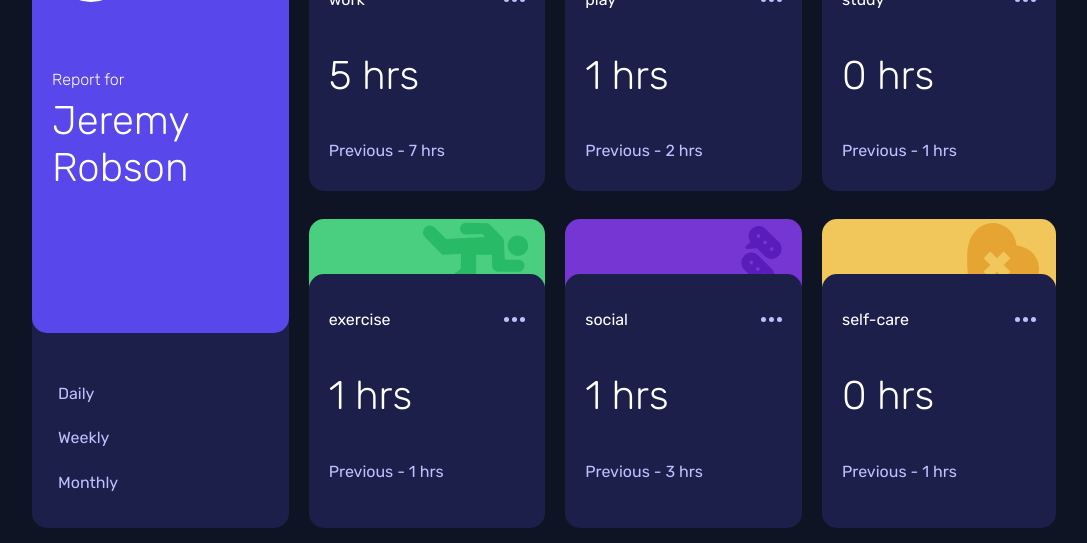
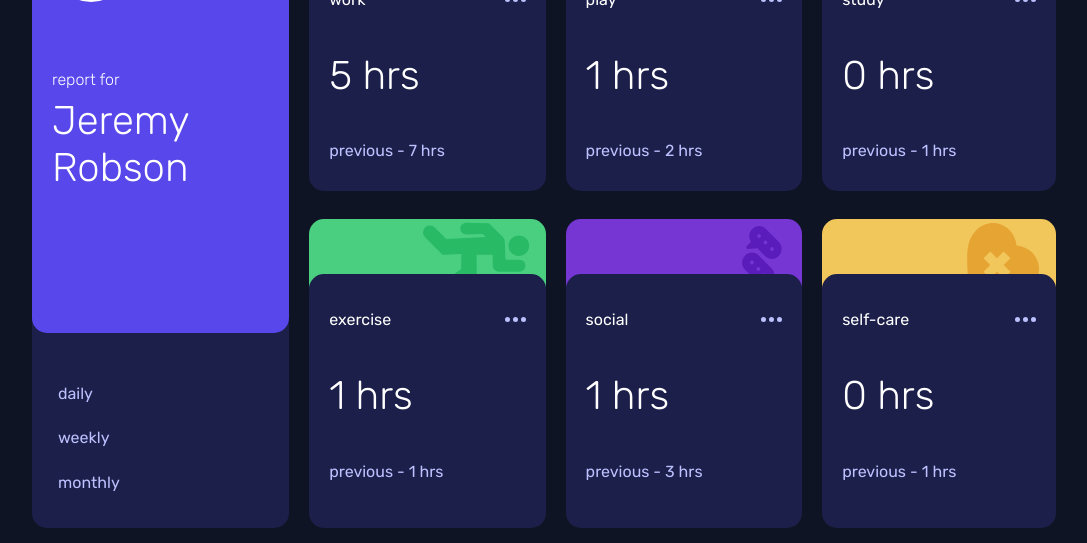
Before and after one commit to michaella23/activity-tracker, a React (Create React App) app: page / in a window 1280 px wide. Shown: the part 125-668 px from the top of the page, without its empty margins (96-1183 px from the left). Built offline with nearby package versions, Linux system fonts and the light colour scheme.

Commit message:
refactor, one function to rule them all!

```diff
--- a/src/Activity.js
+++ b/src/Activity.js
@@ -3,27 +3,25 @@ import React from "react"
 export default function Activity(props) {
 
     // need conditional rendering from daily, weekly, monthly, that can plug into the object notation
-    const activityGrid = props.timeSpent.map((activity) => {
-
+    const activityGrid = props.timeSpent.map(({title, image, timeframe}) => {
 
         return (
             <div className="grid-item">
-                <div className={activity.title}>
-                    <img src={activity.image} alt=""/>
+                <div className={title}>
+                    <img src={image} alt="activity icon"/>
                 </div>
                 <div className="card">
                     <div className="activity">
-                        <p>{activity.title}</p>
-                        <img src="./images/icon-ellipsis.svg" alt="" />
+                        <p>{title}</p>
+                        <img src="./images/icon-ellipsis.svg" alt="ellipsis" />
                     </div>
                     <div className="time">
-                        <h1 id="activity-time">{activity.timeframe.current} hrs</h1>
-                        <p className="previous"><span id="activity-previous">Previous - </span><span>{activity.timeframe.previous} hrs</span></p>
+                        <h1 id="activity-time">{timeframe.current} hrs</h1>
+                        <p className="previous"><span id="activity-previous">previous - </span><span>{timeframe.previous} hrs</span></p>
                     </div>
                 </div>
             </div>
         )
-
     })
 
     return (
--- a/src/App.js
+++ b/src/App.js
@@ -7,57 +7,30 @@ function App() {
 
 const [timeFrame, setTimeFrame] = React.useState([])
 
+let activitiesArray = []
 
-let array = []
+function setValues(event) {
+  data.forEach(({title, image, timeframes}) => {
+    let activityObj = {
+      title: title,
+      timeframe: event.target.value === "daily" ? timeframes.daily :
+                 event.target.value === "weekly" ? timeframes.weekly :
+                                                  timeframes.monthly,
 
-function setDaily() {
-  //document.getElementById("activity-previous").textContent = "Yesterday - "
-  data.forEach((activity) => {
-    let activityObj = {
-      title: activity.title,
-      timeframe: activity.timeframes.daily,
-      image: activity.image
+      image: image
     }
-    array.push(activityObj)
+    activitiesArray.push(activityObj)
   })
-  setTimeFrame(array)
-}
-
-function setWeekly() {
-  //document.getElementById("activity-previous").textContent += "Last week - "
-  data.forEach((activity) => {
-    let activityObj = {
-      title: activity.title,
-      timeframe: activity.timeframes.weekly,
-      image: activity.image
-    }
-    array.push(activityObj)
-  })
-  setTimeFrame(array)
-}
-
-function setMonthly() {
-  //document.getElementById("activity-previous").textContent = "Last month - "
-  data.forEach((activity) => {
-    let activityObj = {
-      title: activity.title,
-      timeframe: activity.timeframes.monthly,
-      image: activity.image
-    }
-    array.push(activityObj)
-  })
-  setTimeFrame(array)
+  setTimeFrame(activitiesArray)
 }
 
   return (
       <main className='grid'>
         <Person
-          renderDaily={setDaily}
-          renderWeekly={setWeekly}
-          renderMonthly={setMonthly}
+          renderValues={setValues}
         />
         <Activity
-          timeSpent={timeFrame}
+          timeSpent={timeFrame} /* current state */
         />
       </main>
   );
@@ -67,22 +40,51 @@ export default App;
 
 
 
+/* function setDaily() {
+  data.forEach(({title, image, timeframes}) => {
+    let activityObj = {
+      title: title,
+      timeframe: timeframes.daily,
+      image: image
+    }
+    activitiesArray.push(activityObj)
+  })
+  setTimeFrame(activitiesArray)
+}
+
+function setWeekly() {
+  data.forEach(({title, image, timeframes}) => {
+    let activityObj = {
+      title: title,
+      timeframe: timeframes.weekly,
+      image: image
+    }
+    activitiesArray.push(activityObj)
+  })
+  setTimeFrame(activitiesArray)
+}
+
+function setMonthly() {
+  data.forEach(({title, image, timeframes}) => {
+    let activityObj = {
+      title: title,
+      timeframe: timeframes.monthly,
+      image: image
+    }
+    activitiesArray.push(activityObj)
+  })
+  setTimeFrame(activitiesArray)
+} */
+
+/*
+          renderDaily={setDaily}
+          renderWeekly={setWeekly}
+          renderMonthly={setMonthly}
+*/
 
 
 
 // timeframes an object with 3 other objects
-// this returns daily, weekly, monthly for first object 'Work'
-// need to loop over data, conditionally render daily, weekly, or monthly with button click
-// need to give person the appropriate properties and pass down as props to components
+// this returns daily, weekly, monthly for first object 'Work'// need to loop over data, conditionally render daily, weekly, or monthly with button click
 // properties... maybe something will be equal to timeFrame, which will be toggled
-/*function timeView() {
-  //let activityTime = document.getElementById("activity-time")
-  //let activityPrevious = document.getElementById("activity-previous")
-  setTimeFrame(timeFrame.map((prevTimeFrame) => {
-    return prevTimeFrame.timesframes.weekly.current
-
-      //.current,
-      //prevTimeFrame.timesframes.weekly.previous
-     // need to return current and previous  and use a conditional for daily, weekly, monthly
-  }))
-}*/
+// need to return current and previous  and use a conditional for daily, weekly, monthly
--- a/src/Person.js
+++ b/src/Person.js
@@ -10,14 +10,14 @@ export default function Person(props) {
           <div className="jeremy">
             <img className="headshot" src='./images/image-jeremy.png' alt="Jeremy headshot" />
             <div>
-              <p>Report for</p>
+              <p>report for</p>
               <h1>Jeremy <span className="last">Robson</span></h1>
             </div>
           </div>
           <div className="bottom">
-            <button id="daily" ref={buttonRef} onClick={props.renderDaily}>Daily</button>
-            <button id="weekly" onClick={props.renderWeekly}>Weekly</button>
-            <button id="monthly" onClick={props.renderMonthly}>Monthly</button>
+            <button value="daily" ref={buttonRef} onClick={props.renderValues}>daily</button>
+            <button value="weekly" onClick={props.renderValues}>weekly</button>
+            <button value="monthly" onClick={props.renderValues}>monthly</button>
           </div>
       </div>
     )
```
Also changed, not shown: public/style.css (+0 -9 lines).
